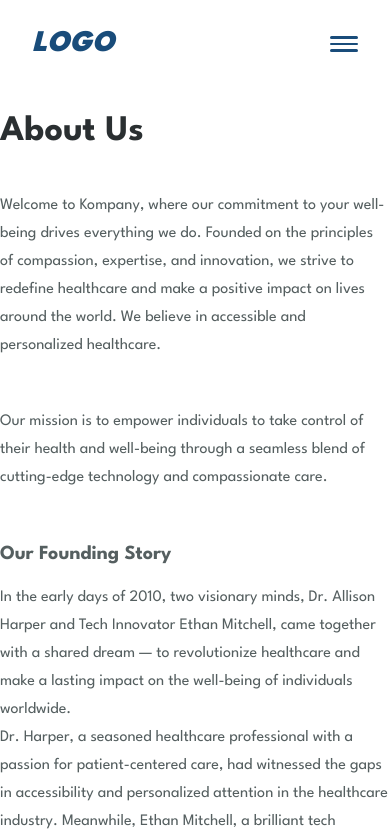
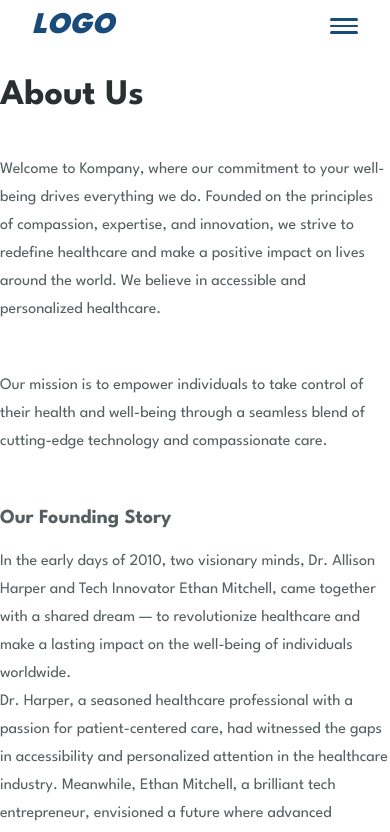
Before and after one commit to zrvnarmarin/IM-Digital---Med, a Next.js app: page /about-us in a window 390 px wide. Shown: the top 832 px of the page. Built offline with nearby package versions, Linux system fonts and the light colour scheme.

Commit message:
mobile and tablet styling for hero section finished home-page

```diff
--- a/app/(home-sections)/HeroSection.tsx
+++ b/app/(home-sections)/HeroSection.tsx
@@ -15,7 +15,7 @@ export default function HeroSection() {
           <Image
             src={HeroImage}
             alt="Hero Image"
-            className='object-cover w-full h-full md:h-auto opacity-100 bg-black'
+            className='object-cover w-full h-full md:h-auto opacity-60 bg-black'
           />
           {/* Hero Content (Add your text and buttons here) */}
           <div className="absolute inset-0 flex items-center justify-center text-white text-center">
--- a/app/(home-sections)/Navbar.tsx
+++ b/app/(home-sections)/Navbar.tsx
@@ -9,9 +9,9 @@ export default function Navbar() {
 
   return (
     <header className='w-full sticky top-0 left-0 right-0 z-50'>
-        <nav className='flex flex-row justify-between items-center py-6 lg:bg-inherit px-8'>
+        <nav className='flex flex-row justify-between items-center py-1.5 lg:bg-inherit px-8'>
             <Link href={'/'}>
-                <p className='text-3xl sm:text-4xl leading-10 font-black italic md:text-6xl text-[#194C7A]'>LOGO</p>
+                <p className='text-3xl sm:text-4xl text leading-10 font-black italic md:text-6xl text-[#194C7A]'>LOGO</p>
             </Link>
             <ul className='hidden lg:flex flex-row items-center justify-between gap-12'>
                 <li className='text-[#194C7A] xs:text-md lg:text-lg xl:text-xl font-medium leading-7'><Link href={'/'}>Home</Link></li>
```
